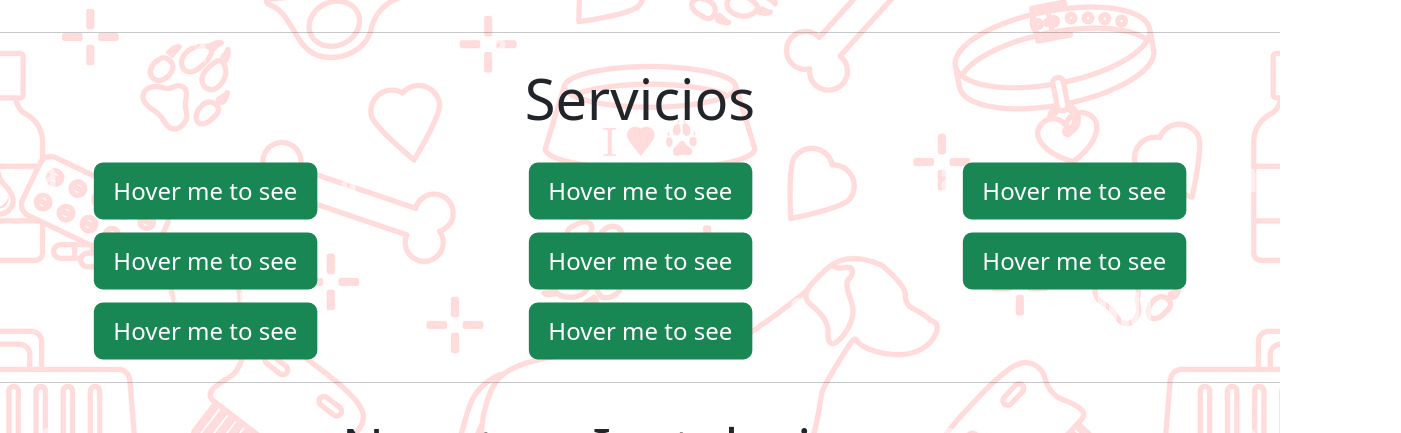
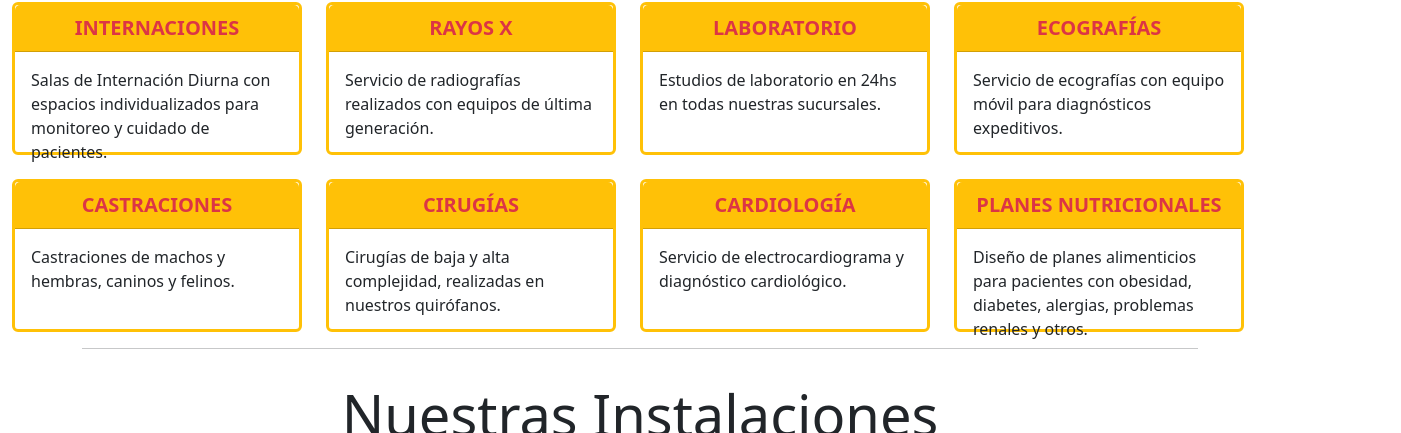
Before and after one commit to j-pablo89/RollingVet-Frontend-PF, a React (Vite) app: page / in a window 1280 px wide. Shown: the part 1500-1933 px from the top of the page, 1401 px wide, since content can reach past the window. Built offline with nearby package versions, Linux system fonts and the light colour scheme.

Commit message:
Controlando responsive de los elementos de la pagina principal

```diff
--- a/package.json
+++ b/package.json
@@ -10,6 +10,10 @@
     "preview": "vite preview"
   },
   "dependencies": {
+    "@fortawesome/fontawesome-svg-core": "^6.4.2",
+    "@fortawesome/free-brands-svg-icons": "^6.4.2",
+    "@fortawesome/free-solid-svg-icons": "^6.4.2",
+    "@fortawesome/react-fontawesome": "^0.2.0",
     "bootstrap": "^5.3.1",
     "react": "^18.2.0",
     "react-bootstrap": "^2.8.0",
--- a/src/App.css
+++ b/src/App.css
@@ -1,19 +1,3 @@
-#root {
-  min-height: 100vh;
-  display: flex;
-  flex-direction: column;
-  background-image: url('./assets/fondovector.jpg');
-}
-
-.mainSection{
-  flex-grow: 1;
-}
-
-#section1{
-  min-height: 100vh;
-  flex-direction: column;
-
-}
 
 .letraPersonalizada1{
   text-decoration: solid;
@@ -67,29 +51,53 @@ video{
   cursor: pointer;
 }
 
-.hoverTrigger{
-  transform: scale(1.5);
+.bg-warning{
+  font-weight: 700;
+  font-size: 20px;
 }
 
+.hoverTrigger:hover{
+  transform: translate(3px, 5px) scale(1.05);
+  transition: 0.5s;
+  border-style: ridge;
+}
 
-.hoverTrigger:hover{
-  transform: scale(1.8);
-  transition: 0.5s;
+.cardbody{
+  height: 100px;
+}
+
+ul{
+  list-style: none;
+}
+
+.links{
+  color: white;
+  text-decoration: none;
+}
+
+@media screen and (max-width: 945px){
+  .tamanio{
+    font-size: 30px;
+  }
+  .imagenqr{
+    width: 100px;
+    height: 100px;
+  }
 }
 
 @media screen and (max-width: 800px){
-  h1{
-      font-size: 50px;
+  .mititulo{
+    font-size: 25px;
+  }
+  .tamanio{
+    font-size: 20px;
   }
 }
-
-@media screen and (max-width: 500px){
-  h1{
-      font-size: 30px;
-      margin-bottom: 0;
+@media screen and (max-width: 570px){
+  .mititulo{
+    font-size: 20px;
   }
-
-  h1::after{
-      display: none;
+  .tamanio{
+      font-size: 10.5px;
   }
 }
--- a/src/components/views/subcomponents/CardPlan.jsx
+++ b/src/components/views/subcomponents/CardPlan.jsx
@@ -6,14 +6,14 @@ function GridExample() {
       <h2 className="text-center py-3 display-4">
         Nuestros planes para tu mascota
       </h2>
-      <Row className="g-4 d-flex">
+      <Row className="g-4 d-flex justify-content-center" xs={1} sm={2} lg={3}>
         <Col>
           <Card className="text-center border-4 border-danger">
             <Card.Img
               variant="top"
               src="https://images.pexels.com/photos/5731866/pexels-photo-5731866.jpeg"
             />
-            <Card.Body>
+            <Card.Body className="cardBody">
               <Card.Title className="py-3 letraPersonalizada1 text-danger fs-3">
                 PRIMEROS PASOS
               </Card.Title>
@@ -32,7 +32,7 @@ function GridExample() {
               variant="top"
               src="https://images.pexels.com/photos/5731866/pexels-photo-5731866.jpeg"
             />
-            <Card.Body>
+            <Card.Body className="cardBody">
               <Card.Title className="py-3 letraPersonalizada1 text-danger fs-3">
                 MADURANDO
               </Card.Title>
@@ -51,7 +51,7 @@ function GridExample() {
               variant="top"
               src="https://images.pexels.com/photos/5731866/pexels-photo-5731866.jpeg"
             />
-            <Card.Body>
+            <Card.Body className="cardBody">
               <Card.Title className="py-3 letraPersonalizada1 text-danger fs-3">
                 ADULTOS
               </Card.Title>
--- a/src/components/views/subcomponents/CentroMedico.jsx
+++ b/src/components/views/subcomponents/CentroMedico.jsx
@@ -2,7 +2,7 @@ import { Carousel, Image } from "react-bootstrap";
 
 const CentroMedico = () => {
   return (
-    <div>
+    <div className="container">
         <hr />
         <h2 className='text-center py-3 display-4'>Nuestras Instalaciones</h2>
       <Carousel fade>
--- a/src/components/views/subcomponents/Servicios.jsx
+++ b/src/components/views/subcomponents/Servicios.jsx
@@ -1,55 +1,93 @@
 import React from "react";
-import { OverlayTrigger, Tooltip, Button, Row, Col } from "react-bootstrap";
-import '../../../App.css';
+import { Card, Button, Col, Row } from "react-bootstrap";
+import "../../../App.css";
 
 const Servicios = () => {
-  const renderTooltip = (props) => (<Tooltip id="button-tooltip" {...props}>Simple tooltip</Tooltip>)
-  const renderTooltip2 = (props) => (<Tooltip id="button-tooltip" {...props}>Simple tooltip</Tooltip>)
-  const renderTooltip3 = (props) => (<Tooltip id="button-tooltip" {...props}>Simple tooltip</Tooltip>)
-  const renderTooltip4 = (props) => (<Tooltip id="button-tooltip" {...props}>Simple tooltip</Tooltip>)
-  const renderTooltip5 = (props) => (<Tooltip id="button-tooltip" {...props}>Simple tooltip</Tooltip>)
-  const renderTooltip6 = (props) => (<Tooltip id="button-tooltip" {...props}>Simple tooltip</Tooltip>)
-  const renderTooltip7 = (props) => (<Tooltip id="button-tooltip" {...props}>Simple tooltip</Tooltip>)
-  const renderTooltip8 = (props) => (<Tooltip id="button-tooltip" {...props}>Simple tooltip</Tooltip>
-  );
   return (
     <div>
       <hr />
       <h2 className="text-center py-3 display-4">Servicios</h2>
-      <Row className="text-center">
-        <Col className="col-4 py-3 hoverTrigger"><OverlayTrigger placement="right" delay={{ show: 250, hide: 400 }} overlay={renderTooltip}>
-          <Button variant="success">Hover me to see</Button>
-        </OverlayTrigger>
+      <Row className="container-fluid row g-4" xs={1} sm={2} md={2} lg={4}>
+        <Col>
+          <Card className="hoverTrigger border-3" border="warning" >
+            <Card.Header className="text-danger text-center bg-warning">INTERNACIONES</Card.Header>
+            <Card.Body className="cardbody">
+              <Card.Text>
+              Salas de Internación Diurna con espacios individualizados para monitoreo y cuidado de pacientes.
+              </Card.Text>
+            </Card.Body>
+          </Card>
         </Col>
-        <Col className="col-4 py-3 hoverTrigger"><OverlayTrigger placement="right" delay={{ show: 250, hide: 400 }} overlay={renderTooltip}>
-          <Button variant="success">Hover me to see</Button>
-        </OverlayTrigger>
+        <Col>
+          <Card className="hoverTrigger border-3" border="warning">
+            <Card.Header className="text-danger text-center bg-warning">RAYOS X</Card.Header>
+            <Card.Body className="cardbody">
+              <Card.Text>
+              Servicio de radiografías realizados con equipos de última generación.
+              </Card.Text>
+            </Card.Body>
+          </Card>
         </Col>
-        <Col className="col-4 py-3 hoverTrigger"><OverlayTrigger placement="right" delay={{ show: 250, hide: 400 }} overlay={renderTooltip}>
-          <Button variant="success">Hover me to see</Button>
-        </OverlayTrigger>
+        <Col>
+          <Card className="hoverTrigger border-3" border="warning">
+            <Card.Header className="text-danger text-center bg-warning">LABORATORIO</Card.Header>
+            <Card.Body className="cardbody">
+              <Card.Text>
+              Estudios de laboratorio en 24hs en todas nuestras sucursales.
+              </Card.Text>
+            </Card.Body>
+          </Card>
         </Col>
-        <Col className="col-4 py-3 hoverTrigger"><OverlayTrigger placement="right" delay={{ show: 250, hide: 400 }} overlay={renderTooltip}>
-          <Button variant="success">Hover me to see</Button>
-        </OverlayTrigger>
+        <Col>
+          <Card className="hoverTrigger border-3" border="warning">
+            <Card.Header className="text-danger text-center bg-warning">ECOGRAFÍAS</Card.Header>
+            <Card.Body className="cardbody">
+              <Card.Text>
+              Servicio de ecografías con equipo móvil para diagnósticos expeditivos.
+              </Card.Text>
+            </Card.Body>
+          </Card>
         </Col>
-        <Col className="col-4 py-3 hoverTrigger"><OverlayTrigger placement="right" delay={{ show: 250, hide: 400 }} overlay={renderTooltip}>
-          <Button variant="success">Hover me to see</Button>
-        </OverlayTrigger>
+        <Col>
+          <Card className="hoverTrigger border-3" border="warning">
+            <Card.Header className="text-danger text-center bg-warning">CASTRACIONES</Card.Header>
+            <Card.Body className="cardbody">
+              <Card.Text>
+              Castraciones de machos y hembras, caninos y felinos.
+              </Card.Text>
+            </Card.Body>
+          </Card>
         </Col>
-        <Col className="col-4 py-3 hoverTrigger"><OverlayTrigger placement="right" delay={{ show: 250, hide: 400 }} overlay={renderTooltip}>
-          <Button variant="success">Hover me to see</Button>
-        </OverlayTrigger>
+        <Col>
+          <Card className="hoverTrigger border-3" border="warning">
+            <Card.Header className="text-danger text-center bg-warning">CIRUGÍAS</Card.Header>
+            <Card.Body className="cardbody">
+              <Card.Text>
+              Cirugías de baja y alta complejidad, realizadas en nuestros quirófanos.
+              </Card.Text>
+            </Card.Body>
+          </Card>
         </Col>
-        <Col className="col-4 py-3 hoverTrigger"><OverlayTrigger placement="right" delay={{ show: 250, hide: 400 }} overlay={renderTooltip}>
-          <Button variant="success">Hover me to see</Button>
-        </OverlayTrigger>
+        <Col>
+          <Card className="hoverTrigger border-3" border="warning">
+            <Card.Header className="text-danger text-center bg-warning">CARDIOLOGÍA</Card.Header>
+            <Card.Body className="cardbody">
+              <Card.Text>
+              Servicio de electrocardiograma y diagnóstico cardiológico.
+              </Card.Text>
+            </Card.Body>
+          </Card>
         </Col>
-        <Col className="col-4 py-3 hoverTrigger"><OverlayTrigger placement="right" delay={{ show: 250, hide: 400 }} overlay={renderTooltip}>
-          <Button variant="success">Hover me to see</Button>
-        </OverlayTrigger>
+        <Col>
+          <Card className="hoverTrigger border-3" border="warning">
+            <Card.Header className="text-danger text-center bg-warning">PLANES NUTRICIONALES</Card.Header>
+            <Card.Body className="cardbody">
+              <Card.Text>
+              Diseño de planes alimenticios para pacientes con obesidad, diabetes, alergias, problemas renales y otros.
+              </Card.Text>
+            </Card.Body>
+          </Card>
         </Col>
-
       </Row>
     </div>
   );
--- a/src/components/views/subcomponents/Video.jsx
+++ b/src/components/views/subcomponents/Video.jsx
@@ -1,13 +1,14 @@
 import React from "react";
+import "../../../App.css";
 
 const Video = () => {
   return (
     <div className="mainSection" id="section1">
-      <h1 className="ps-3 letraPersonalizada2 text-danger pt-2 mt-3 overlay">
+      <h1 className="ps-3 letraPersonalizada2 text-danger pt-2 mt-3 overlay mititulo">
         ANIMALANDIA AL SERVICIO DE SUS PATITAS
       </h1>
-      <div className="col-4 fs-2 ps-3 pt-5 mt-5 overlay">
-        <p>
+      <div className="col-6 fs-1 ps-3 pt-5 mt-5 overlay">
+        <p className="tamanio">
           Contamos con un equipo de profesionales altamente capacitados para
           brindar una excelente atención. Accede a uno de nuestros planes y
           lleva la mejor cobertura acorde a las necesidades de tu mascota.
```
Also changed, not shown: src/components/common/Footer.jsx (+32 -5 lines), src/assets/codigoQR.png (added), 1 other file (tests, documents, lock files or other folders).
